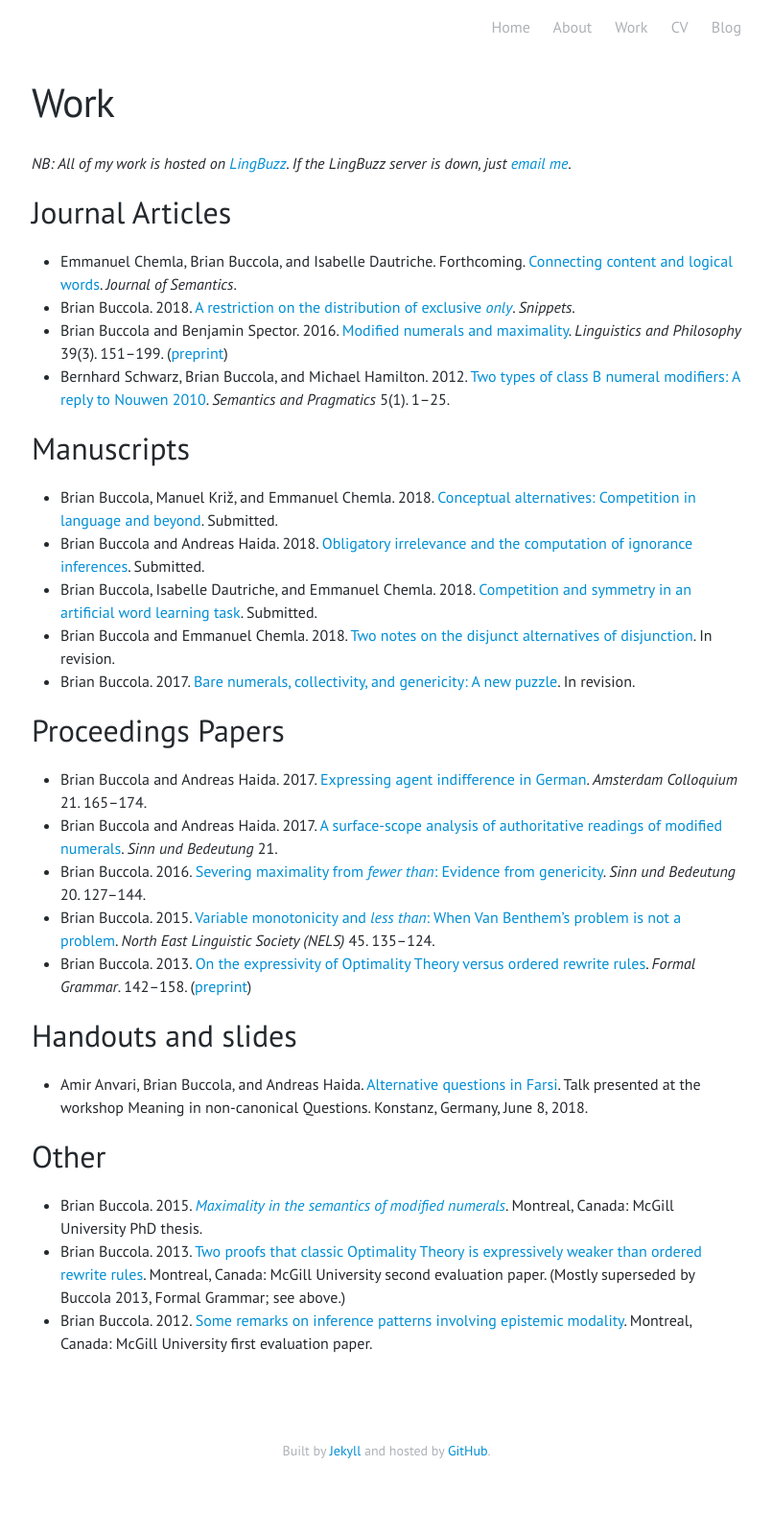
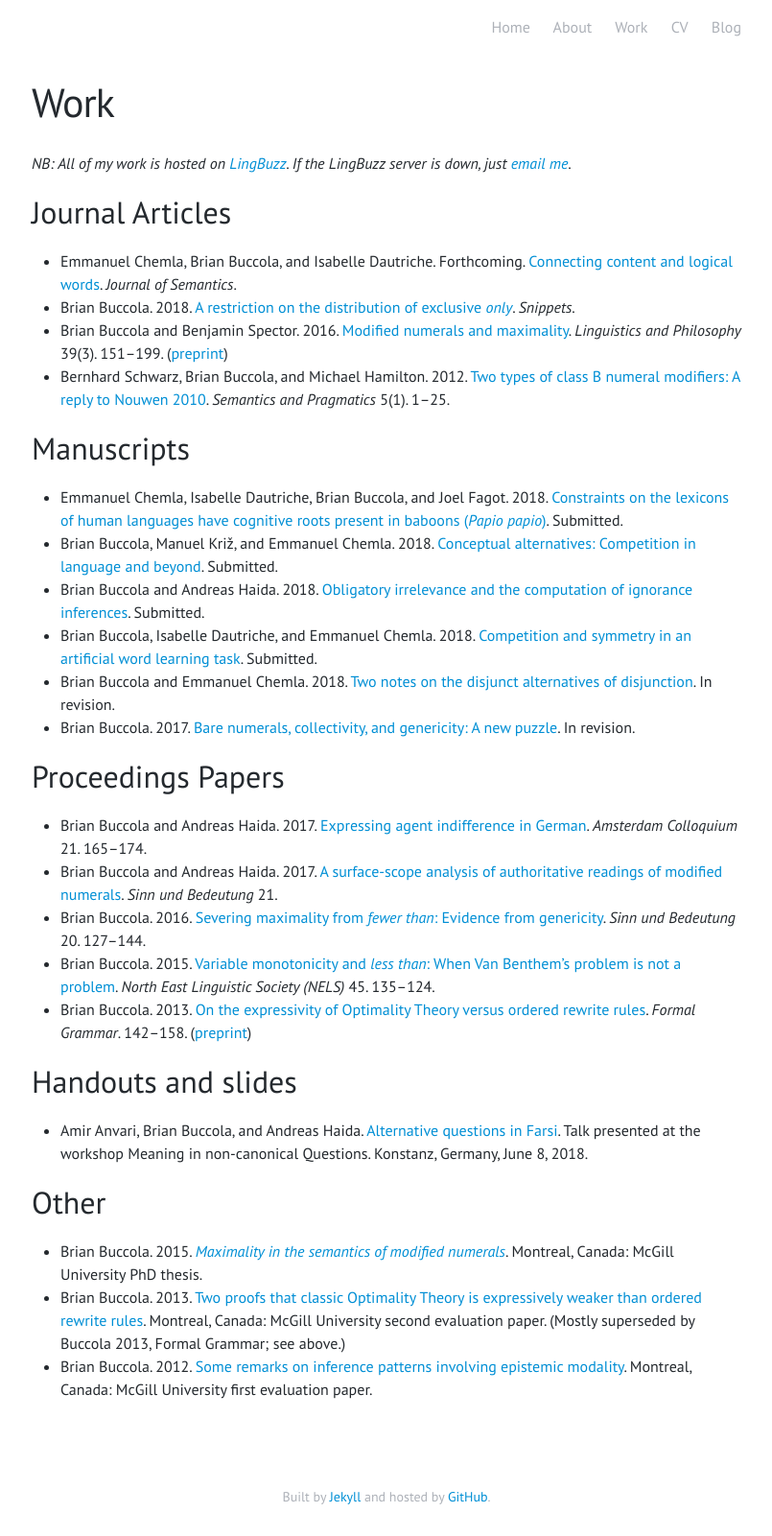
Before and after one commit to brianbuccola/brianbuccola.github.io, a Jekyll site: the page built from work.md, in a window 1280 px wide. Shown: the whole page at 96% size, without its empty margins (237-1042 px from the left). Built offline with Jekyll 4.4.1, drawn with Linux system fonts in a browser that asks for light colours; some web fonts are replaced; before the commit the page ends 1553 px from its top, so only the background shows below that.

Commit message:
Add baboon paper

```diff
--- a/work.md
+++ b/work.md
@@ -25,12 +25,15 @@ redirect_from: /research.html
 
 ## Manuscripts
 
+- Emmanuel Chemla, Isabelle Dautriche, Brian Buccola, and Joel Fagot. 2018. [Constraints on the lexicons of human languages have cognitive roots present in baboons (*Papio
+    papio*)][baboons-lb]. Submitted.
 - Brian Buccola, Manuel Križ, and Emmanuel Chemla. 2018. [Conceptual alternatives: Competition in language and beyond][concepts-lb]. Submitted.
 - Brian Buccola and Andreas Haida. 2018. [Obligatory irrelevance and the computation of ignorance inferences][oblig-irrel-lb]. Submitted.
 - Brian Buccola, Isabelle Dautriche, and Emmanuel Chemla. 2018. [Competition and symmetry in an artificial word learning task][competition-lb]. Submitted.
 - Brian Buccola and Emmanuel Chemla. 2018. [Two notes on the disjunct alternatives of disjunction][or-snippet]. In revision.
 - Brian Buccola. 2017. [Bare numerals, collectivity, and genericity: A new puzzle][bare-num-lb]. In revision.
 
+[baboons-lb]: https://ling.auf.net/lingbuzz/004172/current.pdf
 [competition-lb]: https://ling.auf.net/lingbuzz/003992/current.pdf
 [or-snippet]: https://ling.auf.net/lingbuzz/003967/current.pdf
 [concepts-lb]: https://ling.auf.net/lingbuzz/003208/current.pdf
```
